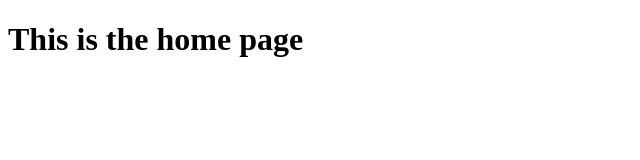
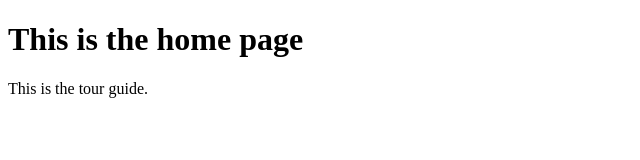
Before and after one commit to Precy-ux/IDEAS-KINPLUS-PROJECT-A, a plain HTML site: page index.html in a window 1280 px wide. Shown: the whole page, without its empty margins (0-640 px from the left). Drawn offline with Linux system fonts and the light colour scheme.

Commit message:
Added a line in index.html

```diff
--- a/index.html
+++ b/index.html
@@ -7,5 +7,7 @@
 </head>
 <body>
     <h1>This is the home page</h1>
+
+    <p>This is the tour guide.</p>
 </body>
 </html>
```
